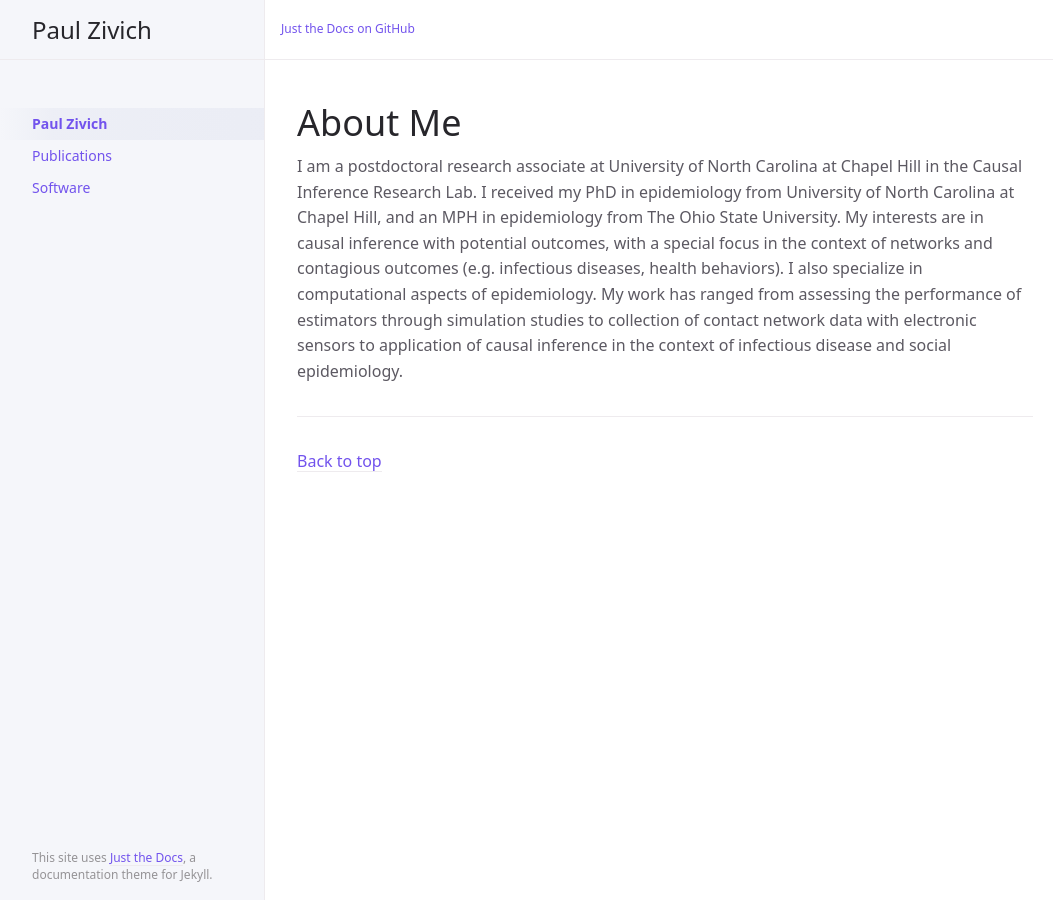
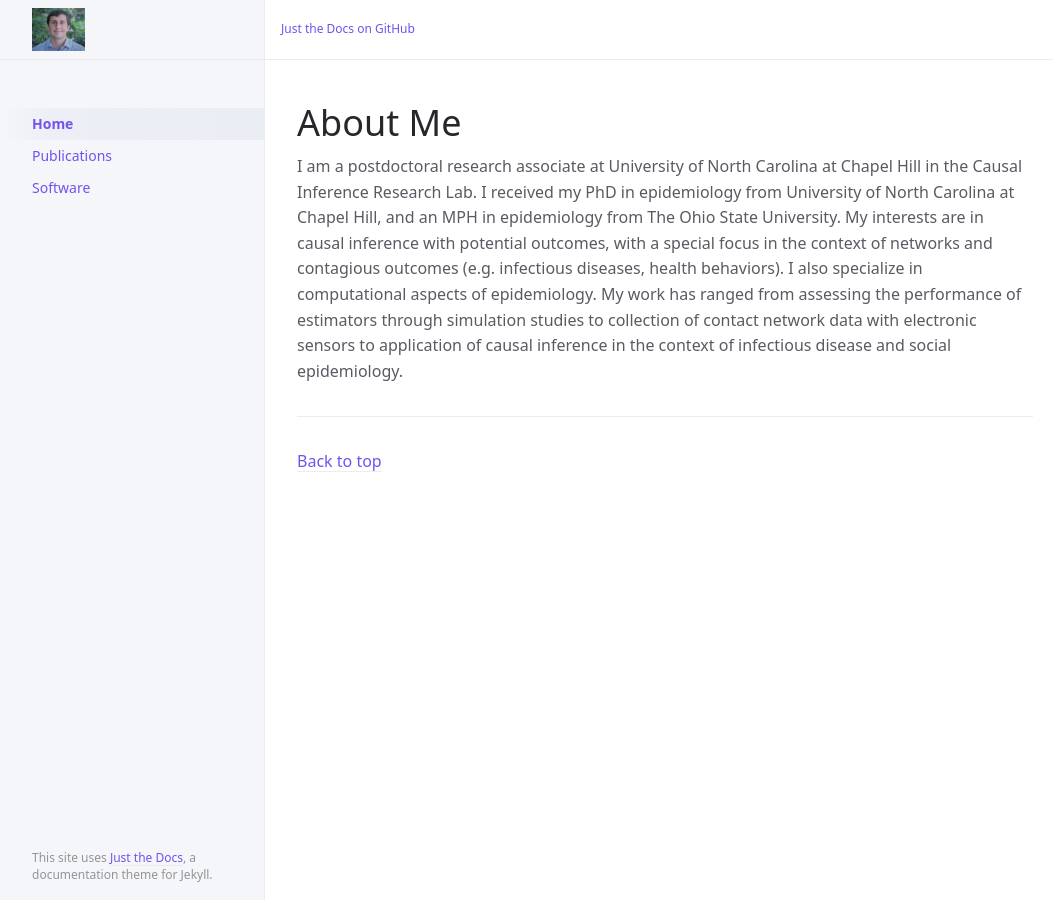
Before and after one commit to pzivich/pzivich.github.io, a Jekyll site: the page built from index.md, in a window 1280 px wide. Shown: the whole page, without its empty margins (107-1160 px from the left). Built offline with Jekyll 4.4.1, drawn with Linux system fonts in a browser that asks for light colours.

Commit message:
adding photo to replace site title

```diff
--- a/_config.yml
+++ b/_config.yml
@@ -28,7 +28,7 @@ exclude: ["node_modules/", "*.gemspec", "*.gem", "Gemfile", "Gemfile.lock", "pac
 # include: ["docs/tests/"]
 
 # Set a path/url to a logo that will be displayed instead of the title
-# logo: "/assets/images/just-the-docs.png"
+logo: "/assets/images/paul_zivich_min.JPG"
 
 # Enable or disable the site search
 # Supports true (default) or false
--- a/index.md
+++ b/index.md
@@ -1,6 +1,6 @@
 ---
 layout: default
-title: Paul Zivich
+title: Home
 nav_order: 1
 description: "Paul Zivich is a postdoctoral researcher at UNC-CH"
 permalink: /
```
Also changed, not shown: assets/images/paul_zivich_min.JPG (added).
